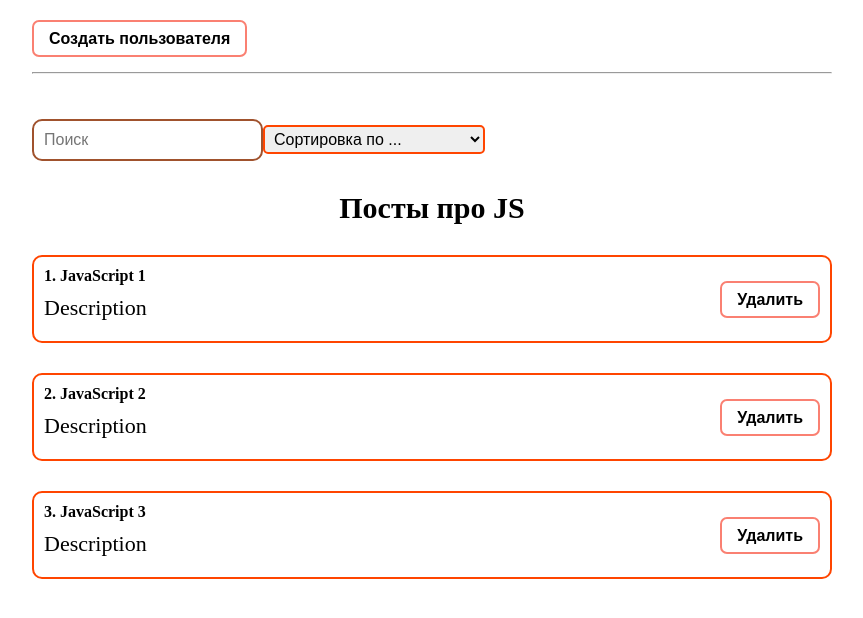
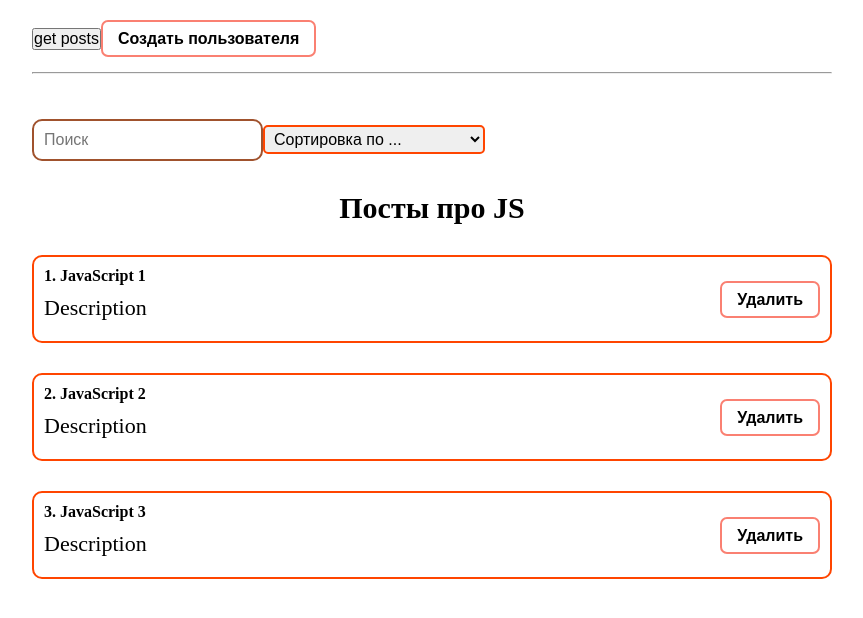
Before and after one commit to yrgenius/ulbi_tv_todo, a React (Create React App) app: page / in a window 1280 px wide. Shown: the top 618 px of the page, without its empty margins (208-1071 px from the left). Built offline with nearby package versions, Linux system fonts and the light colour scheme; the HTML template or start-up script is replaced by a standard one.

Commit message:
feat: add axios

```diff
--- a/package.json
+++ b/package.json
@@ -6,6 +6,7 @@
     "@testing-library/jest-dom": "^5.16.5",
     "@testing-library/react": "^13.4.0",
     "@testing-library/user-event": "^13.5.0",
+    "axios": "^1.4.0",
     "react": "^18.2.0",
     "react-dom": "^18.2.0",
     "react-scripts": "5.0.1",
--- a/src/App.js
+++ b/src/App.js
@@ -7,6 +7,7 @@ import MyButton from './components/UI/button/MyButton.jsx';
 import { usePosts } from './hooks/usePosts.js';
 import './styles/style.css';
 import './styles/input.css';
+import axios from 'axios';
 
 
 function App() {
@@ -21,6 +22,11 @@ function App() {
     const [modal, setModal] = useState(false);
     const sortedAndSearchedPosts = usePosts(posts, filter.sort, filter.query);
 
+    async function fetchPost() {
+        const response = await axios.get('https://jsonplaceholder.typicode.com/posts');
+        setPosts(response.data);
+    }
+
     const createPost = (newPost) => {
         setPosts([...posts, newPost]);
         setModal(false);
@@ -32,6 +38,7 @@ function App() {
 
     return (
         <div className="App">
+            <button onClick={fetchPost}>get posts</button>
             <MyButton style={{ marginTop: '20px' }} onClick={() => setModal(true)}>
                 Создать пользователя
             </MyButton>
```
Also changed, not shown: 1 other file (tests, documents, lock files or other folders).
